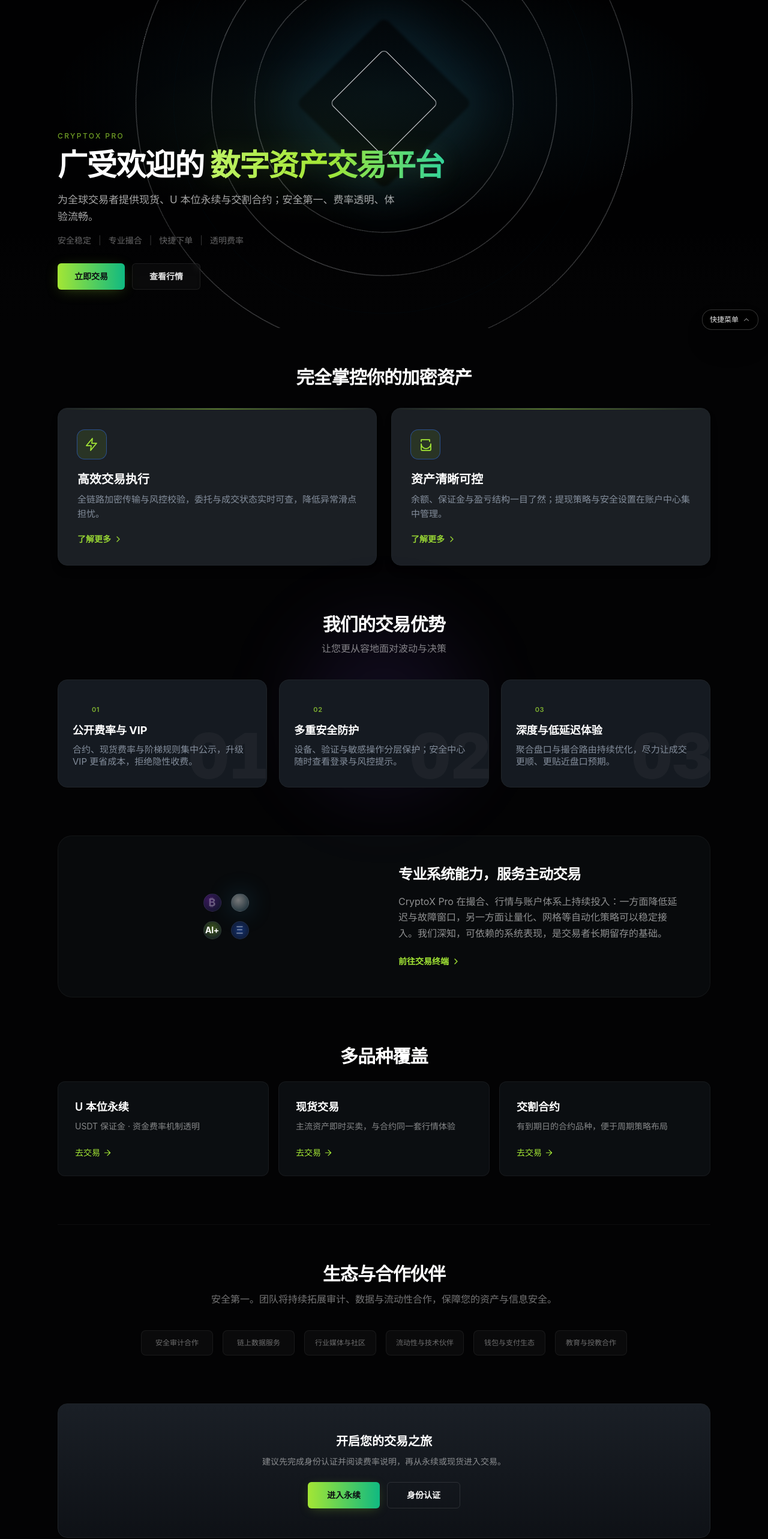
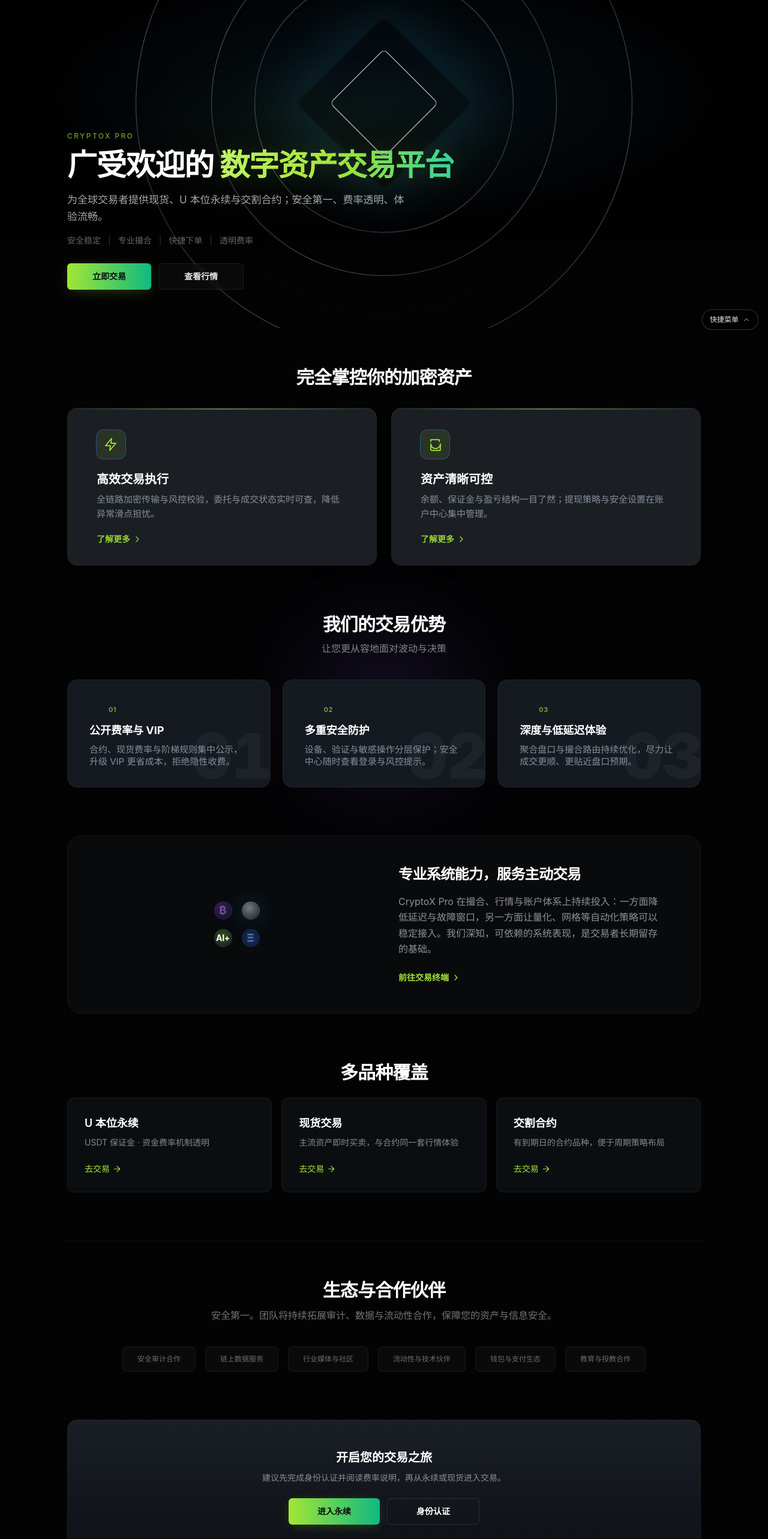
Before and after one commit to gloopai/fex-admin, a Vue app: page /front/home in a window 1280 px wide. Shown: the part 234-2800 px from the top of the page at 60% size. Built offline with nearby package versions, Linux system fonts and the light colour scheme.

Commit message:
feat: update

```diff
--- a/src/pages/front/FrontHomePage.vue
+++ b/src/pages/front/FrontHomePage.vue
@@ -109,9 +109,9 @@ const footerColumns = [
     <div class="pointer-events-none absolute inset-0 bg-[#030304]" aria-hidden="true" />
 
     <!-- 顶栏提示（与下方通栏 Hero 分离，避免整页被框在一起） -->
-    <div class="relative mx-auto max-w-6xl px-3 pt-5 min-[400px]:px-4 sm:px-5 sm:pt-6 md:pt-8 lg:px-8">
+    <div class="relative mx-auto max-w-6xl px-6 pt-5 min-[400px]:px-[1.875rem] sm:px-9 sm:pt-6 md:pt-8 lg:px-12">
       <div
-        class="mb-5 rounded-lg border border-white/[0.05] bg-white/[0.02] px-3 py-2.5 sm:mb-6 sm:px-4"
+        class="mb-5 rounded-lg border border-white/[0.05] bg-white/[0.02] px-6 py-2.5 sm:mb-6 sm:px-[1.875rem]"
         role="note"
       >
         <p
@@ -155,7 +155,7 @@ const footerColumns = [
       </div>
 
       <div
-        class="relative z-10 mx-auto flex w-full max-w-6xl min-h-[inherit] flex-col justify-end px-3 pb-10 pt-[5.25rem] min-[400px]:px-4 sm:px-5 sm:pb-14 sm:pt-28 md:pb-14 lg:px-8 lg:pb-16"
+        class="relative z-10 mx-auto flex w-full max-w-6xl min-h-[inherit] flex-col justify-end px-6 pb-10 pt-[5.25rem] min-[400px]:px-[1.875rem] sm:px-9 sm:pb-14 sm:pt-28 md:pb-14 lg:px-12 lg:pb-16"
       >
           <p
             class="mb-2.5 text-[10px] font-medium uppercase tracking-[0.18em] text-lime-400/70 sm:mb-3 sm:text-xs sm:tracking-[0.2em]"
@@ -189,13 +189,13 @@ const footerColumns = [
           <div class="mt-6 flex w-full flex-col gap-2.5 sm:mt-7 sm:w-auto sm:flex-row sm:flex-wrap sm:gap-3">
             <RouterLink
               :to="tradeDefault"
-              class="inline-flex h-12 min-h-[2.75rem] w-full items-center justify-center rounded-md bg-gradient-to-r from-lime-400 to-emerald-500 px-7 text-[15px] font-semibold text-[#0b0e11] shadow-[0_4px_24px_-6px_rgba(163,230,53,0.35)] transition hover:brightness-110 sm:h-11 sm:min-h-0 sm:w-auto sm:text-sm"
+              class="inline-flex h-12 min-h-[2.75rem] w-full items-center justify-center rounded-md bg-gradient-to-r from-lime-400 to-emerald-500 px-[2.625rem] text-[15px] font-semibold text-[#0b0e11] shadow-[0_4px_24px_-6px_rgba(163,230,53,0.35)] transition hover:brightness-110 sm:h-11 sm:min-h-0 sm:w-auto sm:text-sm"
             >
               立即交易
             </RouterLink>
             <RouterLink
               :to="`${prefix}/market`"
-              class="inline-flex h-12 min-h-[2.75rem] w-full items-center justify-center rounded-md border border-white/[0.08] bg-white/[0.03] px-7 text-[15px] font-semibold text-white/90 backdrop-blur-sm transition hover:border-white/[0.11] hover:bg-white/[0.06] sm:h-11 sm:min-h-0 sm:w-auto sm:text-sm"
+              class="inline-flex h-12 min-h-[2.75rem] w-full items-center justify-center rounded-md border border-white/[0.08] bg-white/[0.03] px-[2.625rem] text-[15px] font-semibold text-white/90 backdrop-blur-sm transition hover:border-white/[0.11] hover:bg-white/[0.06] sm:h-11 sm:min-h-0 sm:w-auto sm:text-sm"
             >
               查看行情
             </RouterLink>
@@ -203,7 +203,7 @@ const footerColumns = [
       </div>
     </section>
 
-    <div class="relative mx-auto max-w-6xl px-3 pb-14 min-[400px]:px-4 sm:px-5 md:pb-20 lg:px-8 lg:pb-24">
+    <div class="relative mx-auto max-w-6xl px-6 pb-14 min-[400px]:px-[1.875rem] sm:px-9 md:pb-20 lg:px-12 lg:pb-24">
       <!-- 双入口：暗色卡片 + 顶边青柠线 -->
       <section class="mb-12 sm:mb-16 md:mb-20" aria-labelledby="home-control">
         <h2
@@ -217,7 +217,7 @@ const footerColumns = [
             v-for="card in controlCards"
             :key="card.title"
             :to="card.to"
-            class="group relative overflow-hidden rounded-2xl border border-[#1f2429] bg-[#1e2329]/90 px-5 pb-6 pt-7 shadow-lg shadow-black/20 transition hover:border-lime-400/18 hover:bg-[#232a31] sm:px-6 sm:pb-7 sm:pt-8 md:px-8 md:pb-8 md:pt-9"
+            class="group relative overflow-hidden rounded-2xl border border-[#1f2429] bg-[#1e2329]/90 px-[1.875rem] pb-6 pt-7 shadow-lg shadow-black/20 transition hover:border-lime-400/18 hover:bg-[#232a31] sm:px-9 sm:pb-7 sm:pt-8 md:px-12 md:pb-8 md:pt-9"
           >
             <span
               class="absolute left-0 right-0 top-0 h-0.5 bg-gradient-to-r from-transparent via-lime-400/50 to-transparent opacity-90"
@@ -297,7 +297,7 @@ const footerColumns = [
           <li v-for="a in advantageCards" :key="a.num">
             <RouterLink
               :to="a.to"
-              class="home-adv-card group relative block overflow-hidden rounded-2xl border border-[#1f2429] bg-[#151a21] px-4 pb-5 pt-6 transition hover:border-lime-400/18 hover:bg-[#1a2129] sm:px-5 sm:pb-6 sm:pt-7 md:px-6 md:pb-8 md:pt-8"
+              class="home-adv-card group relative block overflow-hidden rounded-2xl border border-[#1f2429] bg-[#151a21] px-6 pb-5 pt-6 transition hover:border-lime-400/18 hover:bg-[#1a2129] sm:px-[1.875rem] sm:pb-6 sm:pt-7 md:px-9 md:pb-8 md:pt-8"
             >
               <span
                 class="pointer-events-none absolute -right-1 bottom-0 select-none text-[4.25rem] font-black leading-none text-white/[0.04] tabular-nums sm:text-[5.25rem] md:text-[6.25rem] lg:text-[6.5rem]"
@@ -324,7 +324,7 @@ const footerColumns = [
 
       <!-- 分栏：左侧玻璃感球体示意 + 右侧文案（参考 AI/量化一屏，改为绿色系点缀） -->
       <section
-        class="mb-12 grid gap-8 rounded-2xl border border-white/[0.045] bg-[#080a0c] px-4 py-8 min-[400px]:rounded-3xl sm:mb-16 sm:gap-10 sm:px-8 sm:py-11 md:mb-20 lg:grid-cols-2 lg:items-center lg:gap-12 lg:px-10 lg:py-12"
+        class="mb-12 grid gap-8 rounded-2xl border border-white/[0.045] bg-[#080a0c] px-[1.875rem] py-8 min-[400px]:rounded-3xl sm:mb-16 sm:gap-10 sm:px-12 sm:py-11 md:mb-20 lg:grid-cols-2 lg:items-center lg:gap-12 lg:px-[3.75rem] lg:py-12"
         aria-labelledby="home-tech"
       >
         <div class="home-glass-grid mx-auto grid max-w-md grid-cols-2 gap-3 sm:gap-4" aria-hidden="true">
@@ -414,7 +414,7 @@ const footerColumns = [
         >
           生态与合作伙伴
         </h2>
-        <p class="mx-auto mt-2.5 max-w-xl px-2 text-center text-[13px] leading-relaxed text-white/45 sm:mt-3 sm:px-0 sm:text-sm md:text-base">
+        <p class="mx-auto mt-2.5 max-w-xl text-center text-[13px] leading-relaxed text-white/45 sm:mt-3 sm:text-sm md:text-base">
           安全第一。团队将持续拓展审计、数据与流动性合作，保障您的资产与信息安全。
         </p>
         <ul
@@ -423,7 +423,7 @@ const footerColumns = [
           <li
             v-for="slot in partnerSlots"
             :key="slot"
-            class="rounded-lg border border-white/[0.06] bg-white/[0.03] px-3.5 py-2.5 text-center text-[11px] font-medium leading-snug text-white/40 sm:min-w-[7.5rem] sm:px-4 sm:py-3 sm:text-xs sm:text-[13px]"
+            class="rounded-lg border border-white/[0.06] bg-white/[0.03] px-[1.3125rem] py-2.5 text-center text-[11px] font-medium leading-snug text-white/40 sm:min-w-[7.5rem] sm:px-6 sm:py-3 sm:text-xs sm:text-[13px]"
           >
             {{ slot }}
           </li>
@@ -432,7 +432,7 @@ const footerColumns = [
 
       <!-- 底 CTA -->
       <section
-        class="rounded-xl border border-[#1f2429] bg-gradient-to-b from-[#1a1f26] to-[#0e1116] px-5 py-9 text-center sm:rounded-2xl sm:px-8 sm:py-10 md:px-12 md:py-12"
+        class="rounded-xl border border-[#1f2429] bg-gradient-to-b from-[#1a1f26] to-[#0e1116] px-[1.875rem] py-9 text-center sm:rounded-2xl sm:px-12 sm:py-10 md:px-[4.5rem] md:py-12"
         aria-label="开始使用"
       >
         <p class="text-base font-semibold leading-snug text-white sm:text-lg md:text-xl">
@@ -444,20 +444,20 @@ const footerColumns = [
         <div class="mt-5 flex flex-col items-stretch justify-center gap-2.5 sm:mt-6 sm:flex-row sm:items-center sm:gap-3">
           <RouterLink
             :to="tradeDefault"
-            class="inline-flex h-12 min-h-[2.75rem] w-full items-center justify-center rounded-md bg-gradient-to-r from-lime-400 to-emerald-500 px-8 text-[15px] font-semibold text-[#0b0e11] shadow-[0_4px_20px_-6px_rgba(163,230,53,0.35)] transition hover:brightness-110 sm:h-11 sm:min-h-0 sm:w-auto sm:text-sm"
+            class="inline-flex h-12 min-h-[2.75rem] w-full items-center justify-center rounded-md bg-gradient-to-r from-lime-400 to-emerald-500 px-12 text-[15px] font-semibold text-[#0b0e11] shadow-[0_4px_20px_-6px_rgba(163,230,53,0.35)] transition hover:brightness-110 sm:h-11 sm:min-h-0 sm:w-auto sm:text-sm"
           >
             进入永续
           </RouterLink>
           <RouterLink
             :to="`${prefix}/personal-center/verification`"
-            class="inline-flex h-12 min-h-[2.75rem] w-full items-center justify-center rounded-md border border-white/[0.11] px-8 text-[15px] font-semibold text-white transition hover:border-lime-400/28 sm:h-11 sm:min-h-0 sm:w-auto sm:text-sm"
+            class="inline-flex h-12 min-h-[2.75rem] w-full items-center justify-center rounded-md border border-white/[0.11] px-12 text-[15px] font-semibold text-white transition hover:border-lime-400/28 sm:h-11 sm:min-h-0 sm:w-auto sm:text-sm"
           >
             身份认证
           </RouterLink>
         </div>
       </section>
 
-      <div class="mt-8 rounded-lg border border-white/[0.04] bg-[#080a0c] px-3 py-4 text-center sm:mt-10 sm:rounded-xl sm:px-4 sm:py-5 md:mt-12">
+      <div class="mt-8 rounded-lg border border-white/[0.04] bg-[#080a0c] px-6 py-4 text-center sm:mt-10 sm:rounded-xl sm:px-[1.875rem] sm:py-5 md:mt-12">
         <p class="text-[11px] leading-[1.65] text-white/35 sm:text-[11px] md:text-xs md:leading-relaxed">
           <span class="font-semibold text-white/45">风险提示：</span>
           数字资产及衍生品交易风险极高，可能导致本金全部损失。本页市场摘要仅供教育参考，不构成投资建议。
@@ -470,7 +470,7 @@ const footerColumns = [
       aria-label="页脚"
     >
       <div
-        class="mx-auto max-w-6xl px-3 min-[400px]:px-4 sm:px-5 lg:px-8"
+        class="mx-auto max-w-6xl px-6 min-[400px]:px-[1.875rem] sm:px-9 lg:px-12"
       >
         <div class="grid gap-10 sm:gap-12 lg:grid-cols-12 lg:gap-10 lg:items-start">
           <div class="lg:col-span-4">
```
Also changed, not shown: 1 other file (tests, documents, lock files or other folders).
